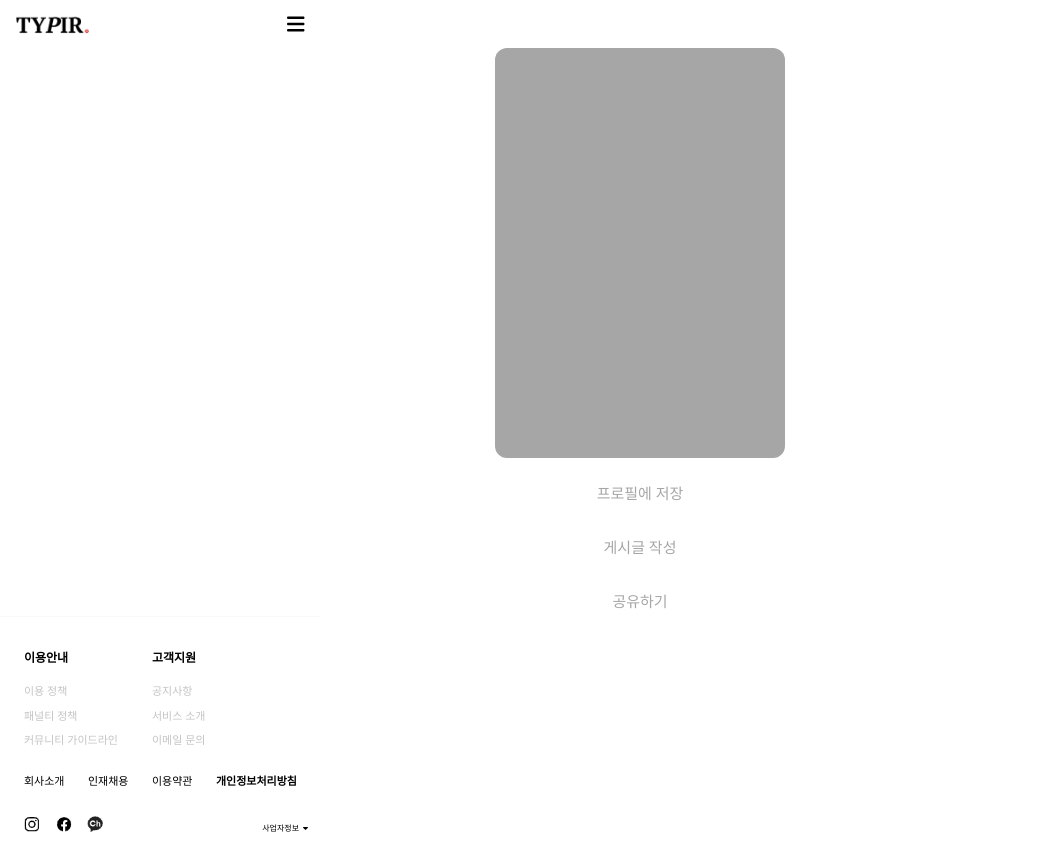
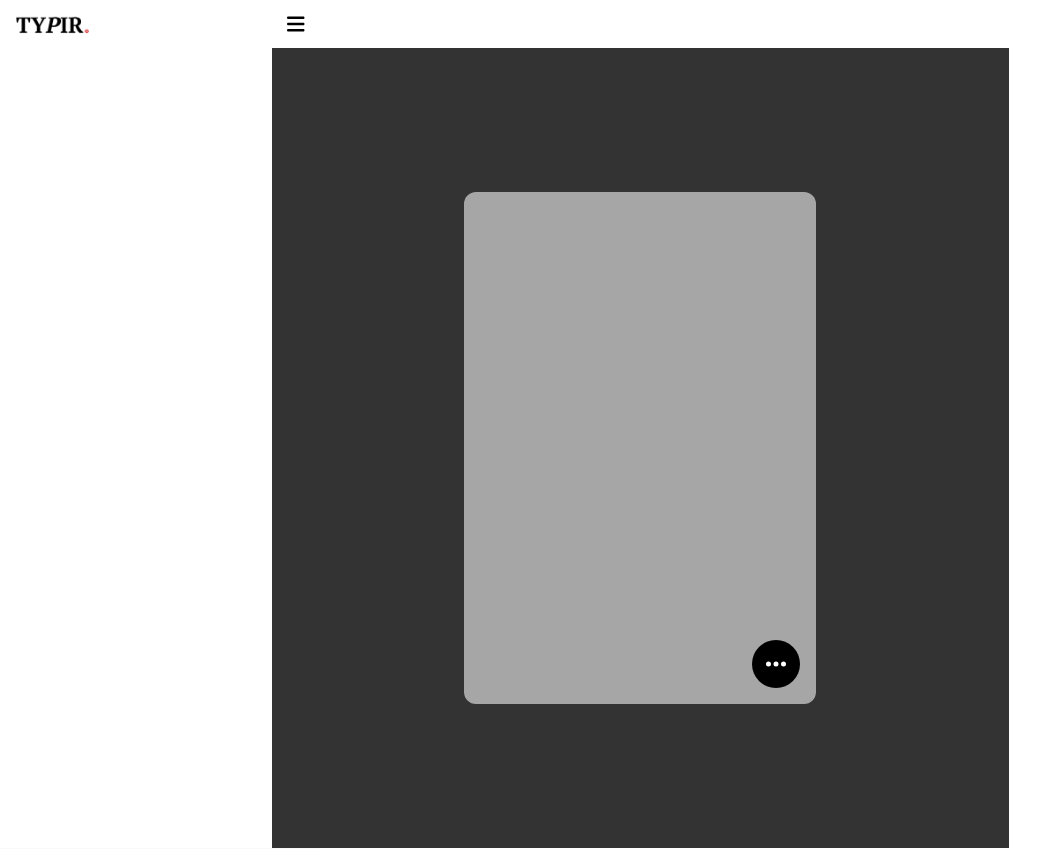
Before and after one commit to iamjinpark/TYPIR, a React (Vite) app: page /category/detail in a window 1280 px wide. Shown: the top 850 px of the page, without its empty margins (0-1056 px from the left). Built offline with nearby package versions, Linux system fonts and the light colour scheme; a web font is replaced by a local one.

Commit message:
✨ [feat] 카테고리 디테일 페이지 컴포넌트 구현

```diff
--- a/src/atoms/DetailCategory/DetailCategory.jsx
+++ b/src/atoms/DetailCategory/DetailCategory.jsx
@@ -1,6 +1,8 @@
 const DetailCategoryButton = ({ text = '버튼' }) => {
   return (
-    <button className="w-[290px] h-[30px] text-gray-300 text-[15px] hover:text-[20px] hover:text-black">{text}</button>
+    <button className="w-[290px] h-[30px] text-gray-300 text-[15px] hover:text-[20px] hover:text-black hover:font-bold">
+      {text}
+    </button>
   );
 };
 
--- a/src/atoms/DetailImage/DetailImage.jsx
+++ b/src/atoms/DetailImage/DetailImage.jsx
@@ -1,5 +1,15 @@
+import DetailImageButton from '../DetailImageButton/DetailImageButton';
+
 const DetailImage = () => {
-  return <div className="w-[18.125rem] h-[25.625rem] bg-gray-300 rounded-2xl" />;
+  return (
+    <div className="w-full h-screen flex flex-col justify-center items-center bg-black/80">
+      <div className="relative w-[18.125rem] h-[25.625rem] md:w-[22rem] md:h-[32rem] bg-gray-300 rounded-2xl">
+        <div className="absolute bottom-4 right-4">
+          <DetailImageButton />
+        </div>
+      </div>
+    </div>
+  );
 };
 
 export default DetailImage;
--- /dev/null
+++ b/src/atoms/DetailImageButton/DetailImageButton.jsx
@@ -0,0 +1,14 @@
+const DetailImageButton = () => {
+  return (
+    <div className="w-[48px] h-[48px] rounded-full bg-black flex justify-center items-center">
+      <svg height="20" width="20" viewBox="0 0 24 24" aria-hidden="true" aria-label="" role="img" className="m-auto">
+        <path
+          fill="white"
+          d="M12 9a3 3 0 1 0 0 6 3 3 0 0 0 0-6M3 9a3 3 0 1 0 0 6 3 3 0 0 0 0-6m18 0a3 3 0 1 0 0 6 3 3 0 0 0 0-6"
+        ></path>
+      </svg>
+    </div>
+  );
+};
+
+export default DetailImageButton;
--- a/src/pages/RendingDetail/RendingDetail.jsx
+++ b/src/pages/RendingDetail/RendingDetail.jsx
@@ -7,7 +7,6 @@ const RendingDetail = () => {
   return (
     <div className="template">
       <DetailImage />
-      <DetailCategory />
     </div>
   );
 };
```
Also changed, not shown: tailwind.config.js (line endings or trailing spaces), 1 other file (tests, documents, lock files or other folders).
